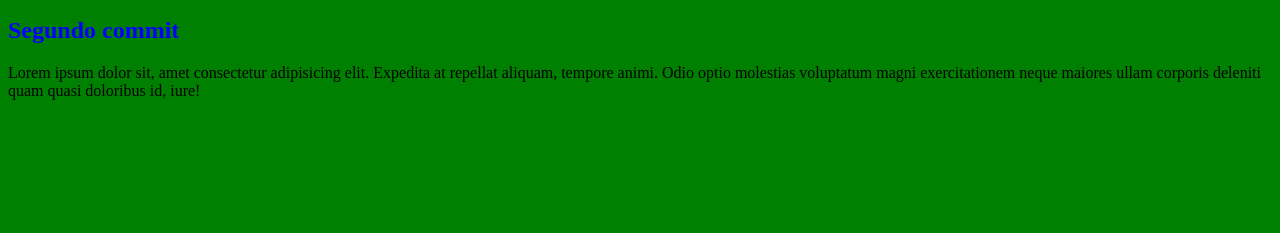
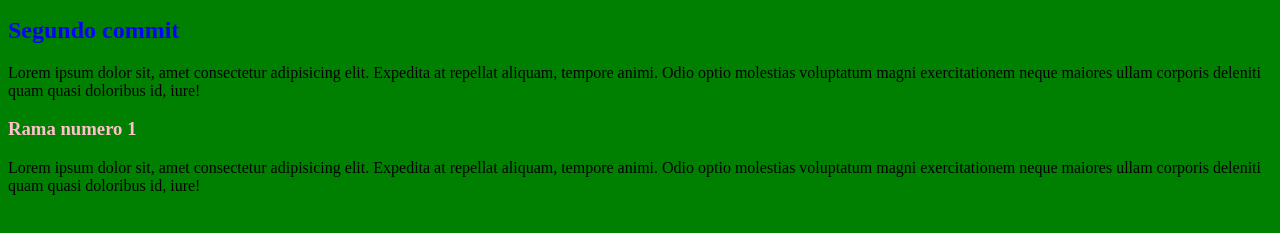
Before and after one commit to DiegoCostanzo/Repo_after, a plain HTML site: page index.html in a window 1280 px wide. Shown: the part 119-352 px from the top of the page. Drawn offline with Linux system fonts and the light colour scheme.

Commit message:
Primera version de rama

```diff
--- a/css/estilos.css
+++ b/css/estilos.css
@@ -8,3 +8,7 @@ h1{
 h2{
 	color:blue;
 }
+
+h3{
+	color:pink;
+}
--- a/index.html
+++ b/index.html
@@ -12,5 +12,10 @@
 
 	<h2>Segundo commit</h2>
 	<p>Lorem ipsum dolor sit, amet consectetur adipisicing elit. Expedita at repellat aliquam, tempore animi. Odio optio molestias voluptatum magni exercitationem neque maiores ullam corporis deleniti quam quasi doloribus id, iure!</p>
+
+	<h3>Rama numero 1</h3>
+	<p>Lorem ipsum dolor sit, amet consectetur adipisicing elit. Expedita at repellat aliquam, tempore animi. Odio optio molestias voluptatum magni exercitationem neque maiores ullam corporis deleniti quam quasi doloribus id, iure!</p>
+
+
 </body>
 </html>
```
